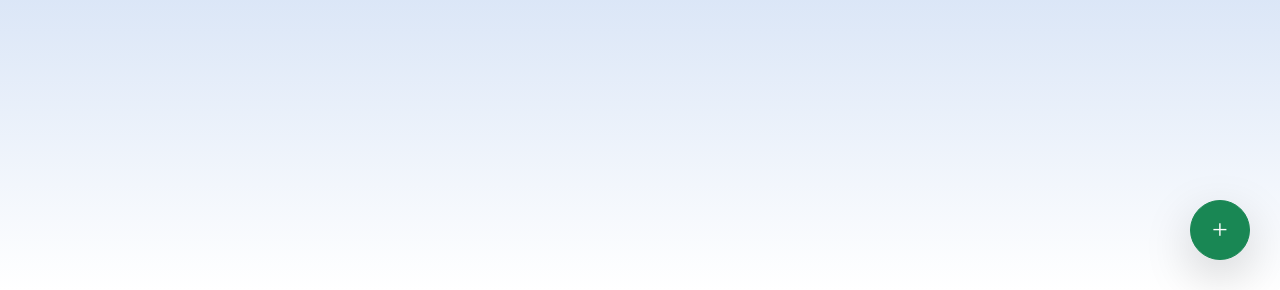
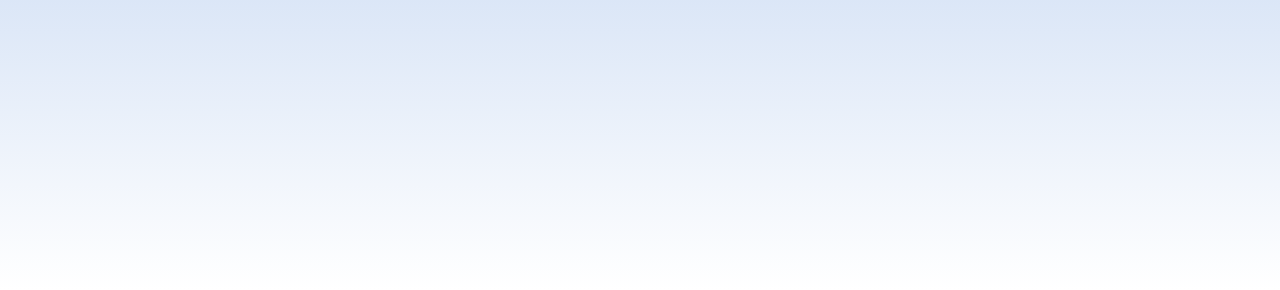
Before and after one commit to fenixdaphoenix/Football-Database-Tracker-v2, a Django app: page /players/academics/ in a window 1280 px wide. Shown: the part 510-800 px from the top of the page. Run offline with Django 5.2, Linux system fonts and the light colour scheme; data that the repository does not hold is empty; some web fonts are replaced.

Commit message:
Remove delete button and add button from academic list

```diff
--- a/main/templates/academic_list.html
+++ b/main/templates/academic_list.html
@@ -77,7 +77,6 @@
                 </td>
                 <td class="px-4 py-3 text-center">
                     <a href="{% url 'edit_academic' record.id %}" class="btn btn-warning btn-sm">✏ Edit</a>
-                    <a href="{% url 'delete_academic' record.id %}" class="btn btn-danger btn-sm">🗑 Delete</a>
                 </td>
             </tr>
         {% empty %}
@@ -88,10 +87,5 @@
     </tbody>
 </table>
 
-<a href="{% url 'add_academic' %}"
-    class="btn btn-success rounded-circle shadow-lg d-flex align-items-center justify-content-center"
-    style="position: fixed; bottom: 30px; right: 30px; width: 60px; height: 60px; font-size: 28px;">
-    +
-</a>
 
 {% endblock %}
```
